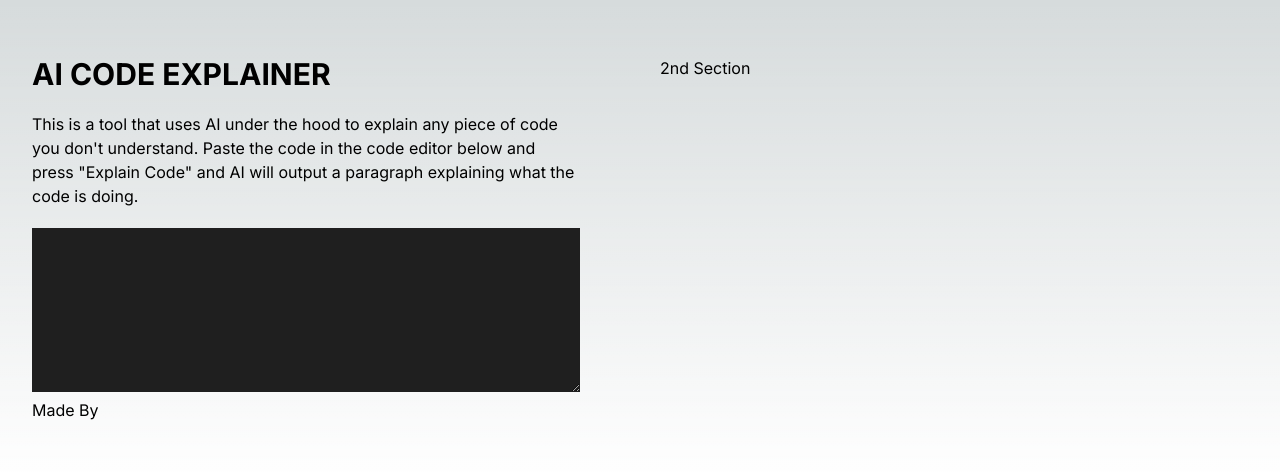
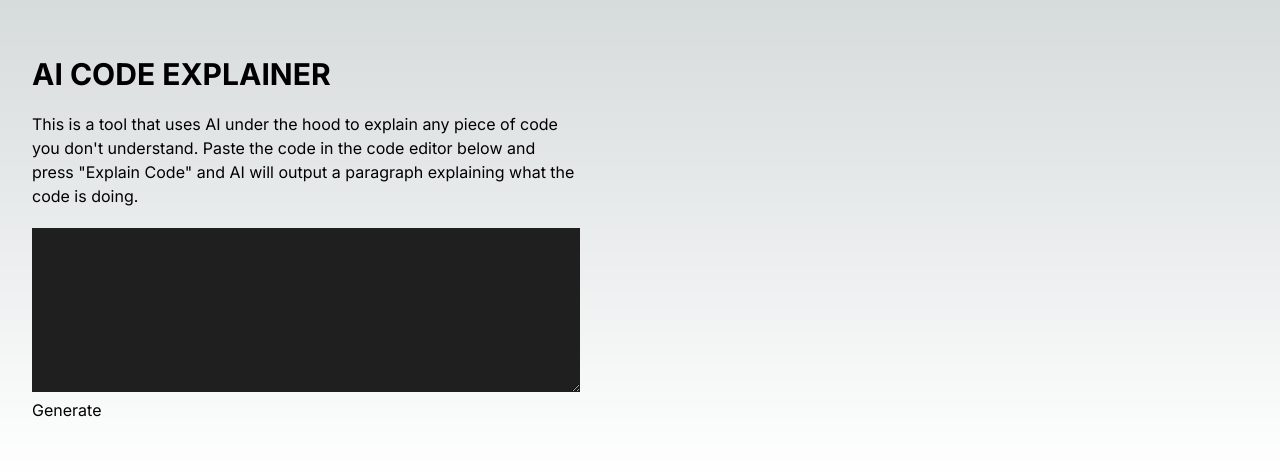
Before and after one commit to Sreyasree-001/Code-Quanta, a Next.js app: page /dashboard in a window 1280 px wide. Shown: the top 472 px of the page. Built offline with nearby package versions, Linux system fonts and the light colour scheme.

Commit message:
feat: integrated gemini

```diff
--- a/package.json
+++ b/package.json
@@ -9,9 +9,10 @@
     "lint": "next lint"
   },
   "dependencies": {
+    "@google/generative-ai": "^0.2.1",
+    "next": "14.1.0",
     "react": "^18",
-    "react-dom": "^18",
-    "next": "14.1.0"
+    "react-dom": "^18"
   },
   "devDependencies": {
     "autoprefixer": "^10.0.1",
--- a/src/app/dashboard/hello.js
+++ /dev/null
@@ -1,7 +0,0 @@
-export default function Hello(){
-    return (
-        <>
-            <div>Hello India</div>
-        </>
-    )
-}
--- a/src/app/dashboard/page.js
+++ b/src/app/dashboard/page.js
@@ -1,8 +1,26 @@
-import Image from "next/image";
-import Link from "next/link";
-import Hello from "./hello";
-import "./pages.css"
+"use client";
+import { GoogleGenerativeAI } from "@google/generative-ai";
+import { useState } from "react";
+import "./pages.css";
+
+const genAI = new GoogleGenerativeAI("AIzaSyAmaL0M7GZzbBrteRhQr3DQizJH0N22ssQ");
+
 export default function NewPage() {
+  const [prompt, setPrompt] = useState(``);
+  const [text, setText] = useState(``);
+
+  const handlePrompt = (event) => {
+    setPrompt(event.target.value);
+    console.log(prompt);
+  };
+
+  async function run() {
+    const model = genAI.getGenerativeModel({ model: "gemini-pro" });
+    const result = await model.generateContent(prompt);
+    const response = await result.response;
+    setText(response.text());
+  }
+
   return (
     <>
       <div class="max-w-[85rem] px-4 py-10 sm:px-6 lg:px-8 lg:py-14 mx-auto">
@@ -18,11 +36,12 @@ export default function NewPage() {
                 below and press "Explain Code" and AI will output a paragraph
                 explaining what the code is doing.
               </p>
-              <textarea className="textarea" rows={8} />
+              <textarea className="textarea" rows={8} onChange={handlePrompt}/>
+              <button onClick={run}>Generate</button>
             </div>
-            <div>Made By</div>
+
           </div>
-          <div class="md:col-span-3">2nd Section</div>
+          <div class="md:col-span-3">{text}</div>
         </div>
       </div>
     </>
```
Also changed, not shown: src/app/dashboard/pages.css (line endings or trailing spaces), 1 other file (tests, documents, lock files or other folders).
